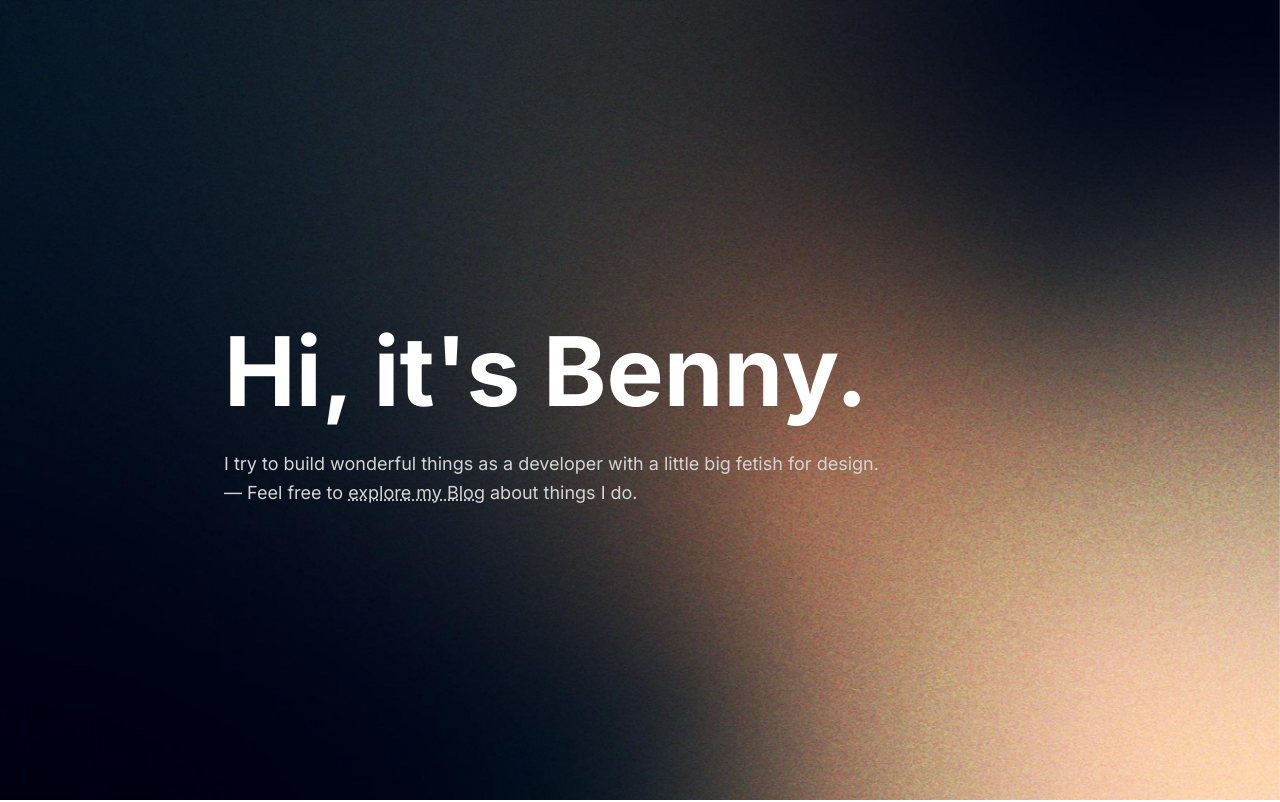
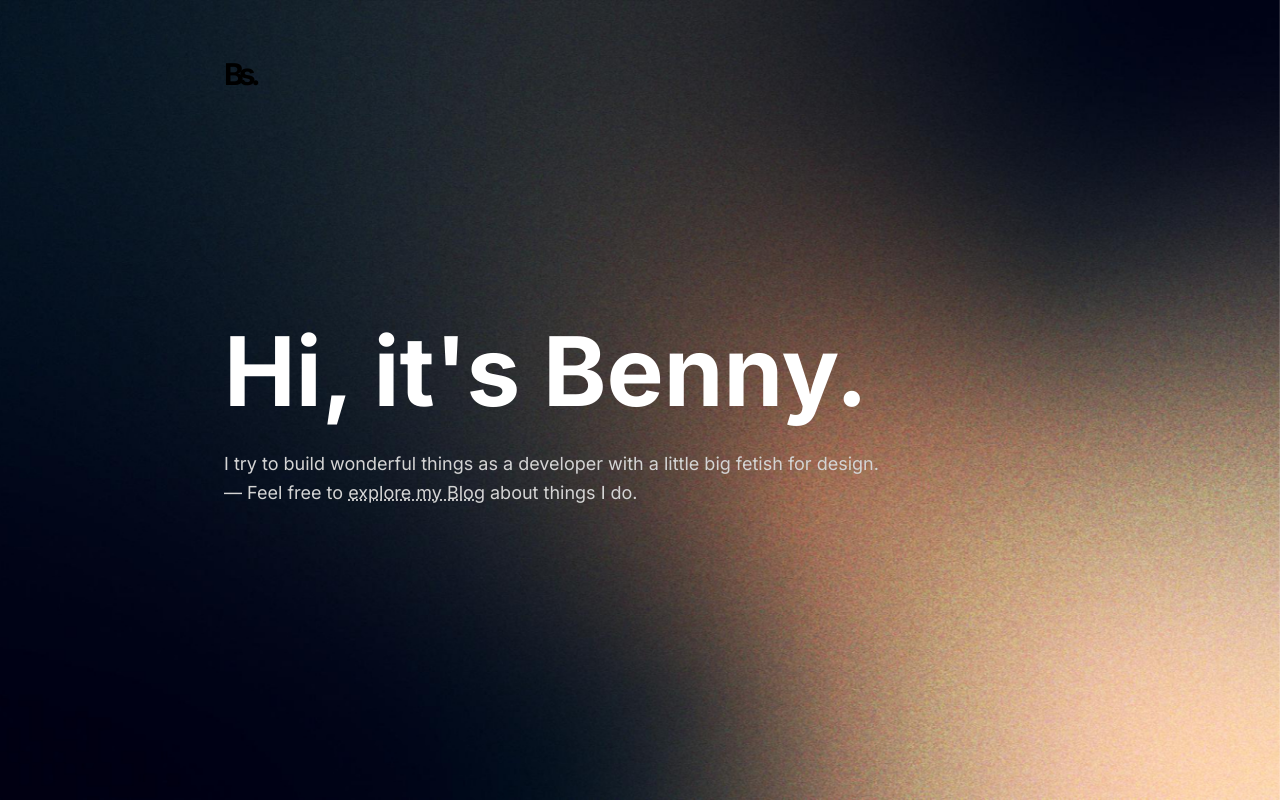
Before and after one commit to baeni/bsaa-ui, a Next.js app: page / in a window 1280 px wide. Shown: the top 802 px of the page. Built offline with nearby package versions, Linux system fonts and the light colour scheme; no server answers.

Commit message:
Visual cleanup and adjustments

```diff
--- a/app/_components/Blog.tsx
+++ b/app/_components/Blog.tsx
@@ -29,7 +29,7 @@ export default function Additional() {
             <div className="grid md:grid-cols-2 gap-12">
                 {posts.map((post: Post) => (
                     <Link key={post.title} className="group flex flex-col gap-4 text-black" href={`/blog/${post.slug}`}>
-                        <div className="grid grid-cols-[auto_minmax(1.5rem,1fr)] gap-4 items-center">
+                        <div className="grid grid-cols-[auto_minmax(1.5rem,1fr)] gap-3 items-center">
                             <h2 className="font-semibold truncate" title={post.title}>{post.title}</h2>
                             <svg
                                 className="stroke-neutral-400 size-5 origin-left group-hover:scale-x-125 transition-transform"
--- a/app/_components/Navbar.tsx
+++ b/app/_components/Navbar.tsx
@@ -14,7 +14,7 @@ export default function Test() {
     });
 
     return (
-        <nav id="navbar" className="flex mt-14 w-full fixed top-0 z-50 mix-blend-difference">
+        <nav id="navbar" className="flex mt-14 w-full fixed top-0 z-50">
             <div className="inline-flex justify-center md:justify-between items-center container">
                 <Link className="text-black font-bold text-3xl -tracking-[5px]" href="/">
                     Bs.
```
